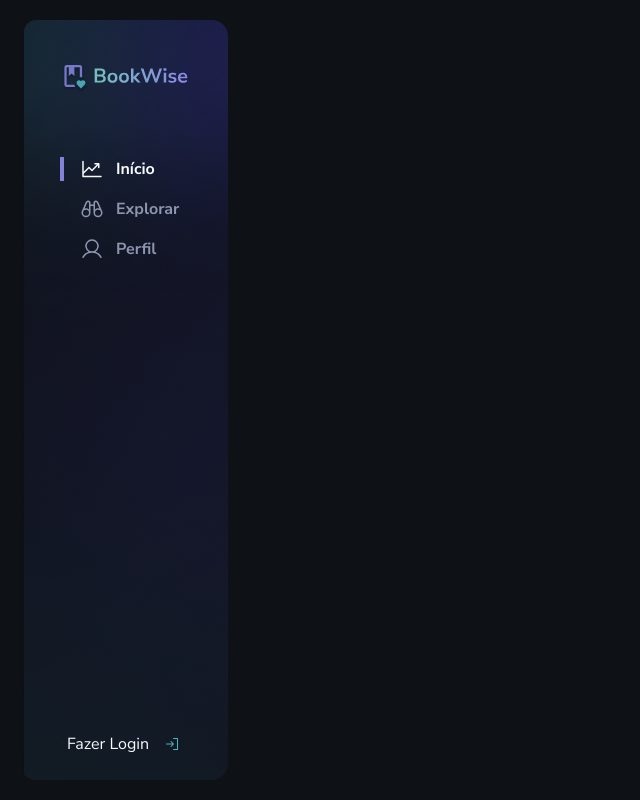
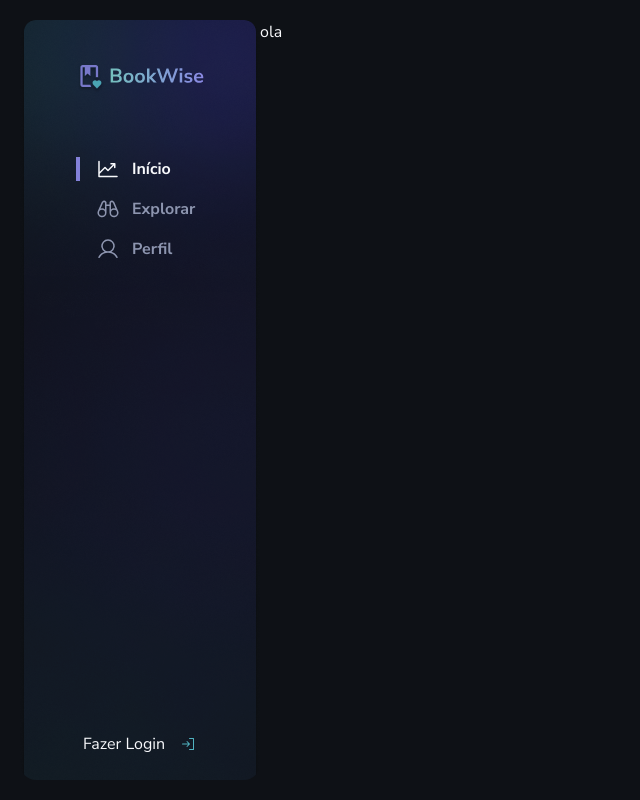
Before and after one commit to giovaniocan/book-wise, a Next.js app: page /home in a window 1280 px wide. Shown: the whole page, without its empty margins (0-640 px from the left). Built offline with nearby package versions, Linux system fonts and the light colour scheme.

Commit message:
fix the navigator

```diff
--- a/src/components/Navigator/index.tsx
+++ b/src/components/Navigator/index.tsx
@@ -24,15 +24,8 @@ export function Navigator() {
   }
 
   return (
-    <div className="  h-full  relative flex items-start ">
-      {/* <Image
-        className=" absolute opacity-75  -left-48 h-full    "
-        src="/sidebar-bg.svg"
-        alt="Login Image"
-        width={600}
-        height={600}
-      /> */}
-      <div className=" bg-[url('/sidebar.png')] flex rounded-2xl px-10 h-full flex-col  items-center justify-between ">
+    <div className="  h-full flex items-start ">
+      <div className=" bg-[url('/sidebar.png')] flex rounded-2xl px-14 h-full flex-col  items-center justify-between ">
         <div className="pt-10 flex flex-col gap-16">
           <Image src="/logo.svg" alt="Logo" width={128} height={48} />
 
--- a/src/pages/home/index.tsx
+++ b/src/pages/home/index.tsx
@@ -2,8 +2,9 @@ import { Navigator } from '@/components/Navigator'
 
 export default function Home() {
   return (
-    <div className="h-screen w-screen p-5   ">
+    <div className="h-screen w-screen p-5 flex  ">
       <Navigator />
+      ola
     </div>
   )
 }
```
